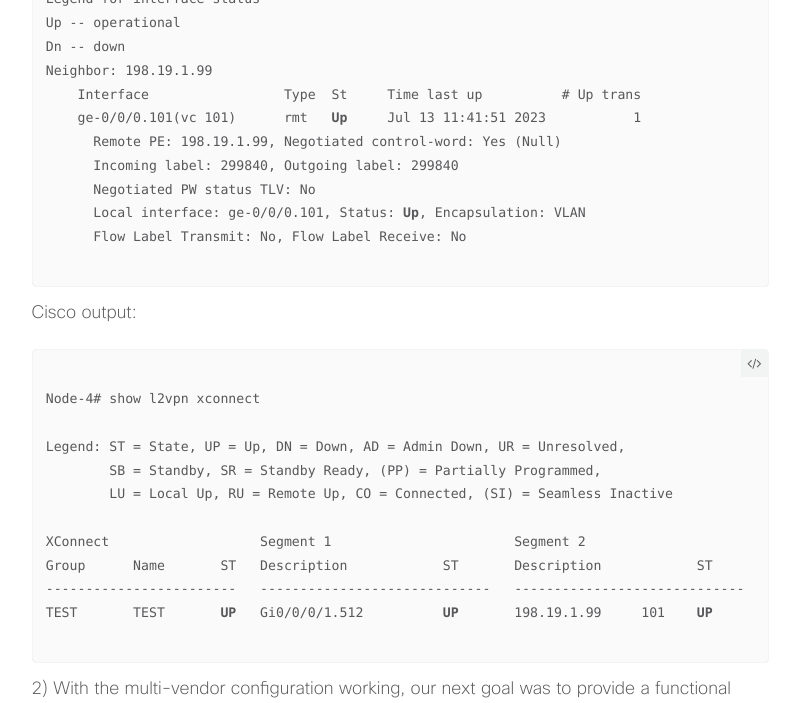
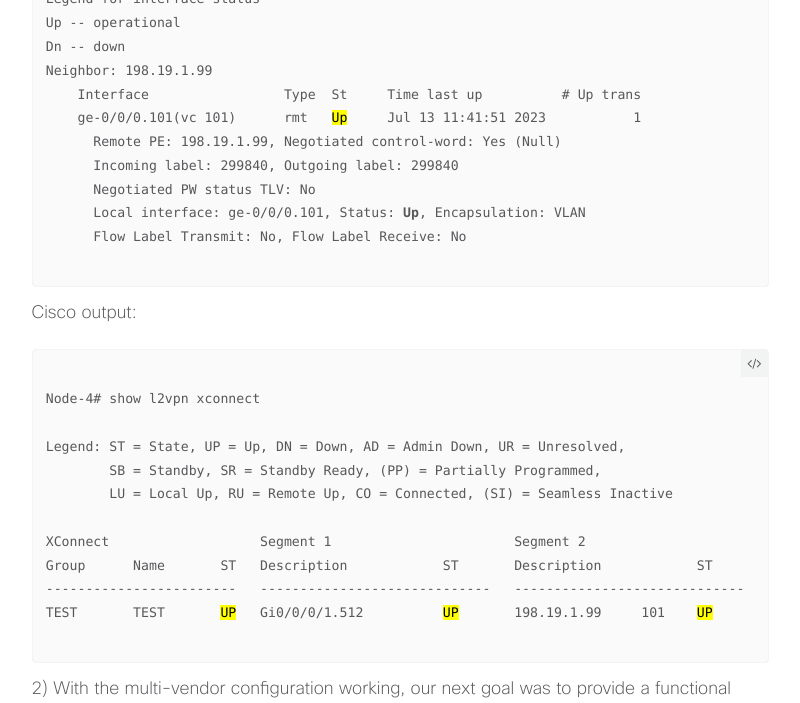
Before and after one commit to xrdocs/automation, a Jekyll site: the page built from _tutorials/deploying-multi-vendor-l2vpn-services-crosswork-network-controller.md, in a window 1280 px wide. Shown: the part 2955-3658 px from the top of the page, without its empty margins (265-1065 px from the left). Built offline with Jekyll 4.4.1, drawn with Linux system fonts in a browser that asks for light colours; comment, search, counter and statistics services are not loaded.

```diff
--- a/_tutorials/deploying-multi-vendor-l2vpn-services-crosswork-network-controller.md
+++ b/_tutorials/deploying-multi-vendor-l2vpn-services-crosswork-network-controller.md
@@ -97,7 +97,7 @@ Up -- operational
 Dn -- down
 Neighbor: 198.19.1.99
     Interface                 Type  St     Time last up          # Up trans
-    ge-0/0/0.101(vc 101)      rmt   <b>Up</b>     Jul 13 11:41:51 2023           1
+    ge-0/0/0.101(vc 101)      rmt   <mark>Up</mark>     Jul 13 11:41:51 2023           1
       Remote PE: 198.19.1.99, Negotiated control-word: Yes (Null)
       Incoming label: 299840, Outgoing label: 299840
       Negotiated PW status TLV: No
@@ -119,7 +119,7 @@ Legend: ST = State, UP = Up, DN = Down, AD = Admin Down, UR = Unresolved,
 XConnect                   Segment 1                       Segment 2
 Group      Name       ST   Description            ST       Description            ST
 ------------------------   -----------------------------   -----------------------------
-TEST       TEST       <b>UP</b>   Gi0/0/0/1.512          <b>UP</b>       198.19.1.99     101    <b>UP</b>
+TEST       TEST       <mark>UP</mark>   Gi0/0/0/1.512          <mark>UP</mark>       198.19.1.99     101    <mark>UP</mark>
 </code>
 </pre>
 </div>
```
